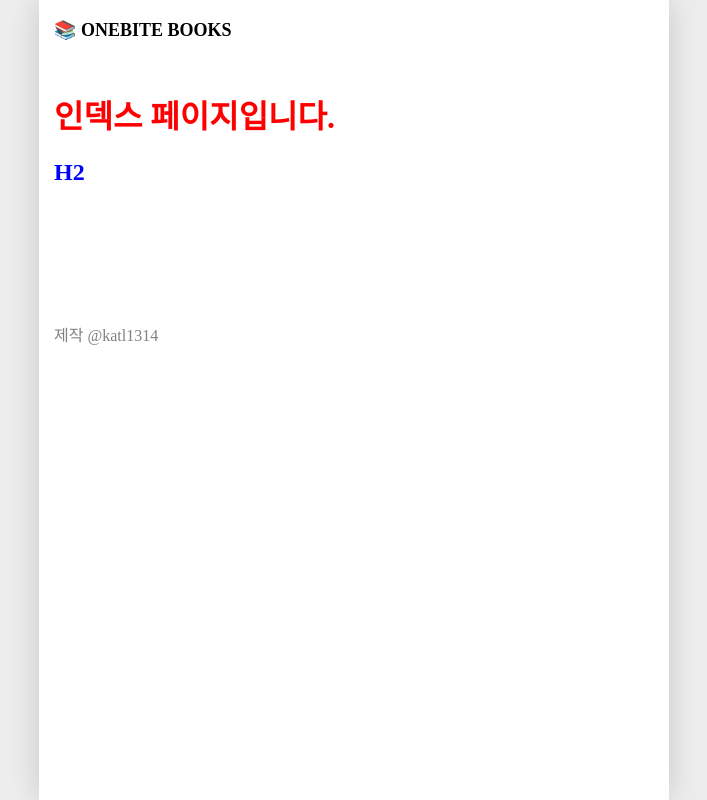
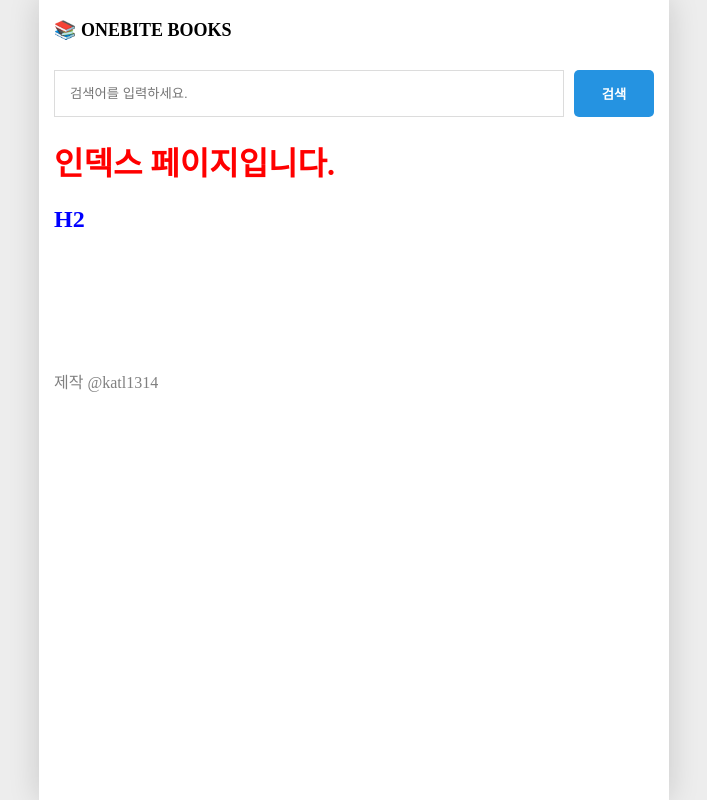
Before and after one commit to katl1314/onebit-next-pagerouter, a Next.js app: page / in a window 1280 px wide. Shown: the whole page, without its empty margins (286-993 px from the left). Built offline with nearby package versions, Linux system fonts and the light colour scheme.

Commit message:
페이지별 레이아웃 설정 (검색 레이아웃) 추가

```diff
--- /dev/null
+++ b/src/components/searchable-layout.module.css
@@ -0,0 +1,30 @@
+.searchbar_container {
+  display: flex;
+  gap: 10px;
+  margin-bottom: 20px;
+  box-sizing: border-box;
+
+  & > input {
+    flex: 1; /* 버튼 영역 제외한 나머지 영역 차지 */
+    padding: 15px;
+    border: 1px solid rgb(220, 220, 220);
+    &:hover {
+      border: 2px solid rgb(0, 0, 220);
+    }
+  }
+
+  & > button {
+    padding: 10px 20px;
+    width: 80px;
+    border-radius: 5px; /* 모서리 각도 */
+    border: none; /* 보더 숨기기 */
+    background-color: rgb(37, 147, 225);
+    color: #fff;
+    font-weight: bold;
+
+    &:hover {
+      cursor: pointer;
+      background-color: rgba(27, 147, 225, 0.5);
+    }
+  }
+}
--- /dev/null
+++ b/src/components/searchable-layout.tsx
@@ -0,0 +1,65 @@
+import type {
+  ChangeEvent,
+  FC,
+  KeyboardEventHandler,
+  PropsWithChildren,
+} from "react";
+import { useState, useRef, useEffect } from "react";
+import { useRouter } from "next/router";
+import style from "./searchable-layout.module.css";
+
+// 페이지별 레이아웃 구성 (검색가능한 레이아웃)
+const SearchableLayout: FC<PropsWithChildren> = ({ children }) => {
+  const router = useRouter();
+  const { name } = router.query; // dom접근 시 ref를 사용한다.
+  const [search, setSearch] = useState("");
+  const inputRef = useRef<HTMLInputElement>(null);
+
+  useEffect(() => {
+    if (inputRef.current) {
+      inputRef.current.value = (name ?? "") as string;
+    }
+  }, [name]); // router.query.name이 변경될때 실행한다.
+
+  const handleInputChange = (ev: ChangeEvent<HTMLInputElement>) => {
+    // 값 변경 시 상태값을 갱신한다.
+    setSearch(ev.target.value);
+  };
+
+  const handleInputKeyDown: KeyboardEventHandler<HTMLInputElement> = (ev) => {
+    const { key } = ev;
+    if (key === "Enter") {
+      // Enter 클릭 시 Submit
+      onSubmit();
+    }
+  };
+
+  const onSubmit = () => {
+    // 검색 시 /search 페이지를 불러온다.
+    if (name === search) return; // querystring값과 검색어랑 일치하면 굳이?
+    if (!search) {
+      alert("검색어를 입력하시오.");
+      return;
+    }
+    router.push(`/search?name=${search}`);
+  };
+
+  return (
+    <div>
+      <div className={style.searchbar_container}>
+        <input
+          type="text"
+          placeholder="검색어를 입력하세요."
+          value={search}
+          onChange={handleInputChange}
+          onKeyDown={handleInputKeyDown}
+          ref={inputRef}
+        />
+        <button onClick={onSubmit}>검색</button>
+      </div>
+      {children}
+    </div>
+  );
+};
+
+export default SearchableLayout;
--- a/src/pages/_app.tsx
+++ b/src/pages/_app.tsx
@@ -1,12 +1,32 @@
 import GlobalLayout from "@/components/global-layout";
 import "@/styles/globals.css";
+import { NextPage } from "next";
 import type { AppProps } from "next/app";
+import { ReactNode } from "react";
+// 글로벌 레이아웃 작업은 _app.tsx에서 처리한다.
+// 화면에 표시할 페이지 컴포넌트가 _app.tsx의 App에 전달된다.
 
-// 글로벌 레이아웃 작업은 _app.tsx에서 처리한다.
-export default function App({ Component, pageProps }: AppProps) {
+// NextComponentType과 합친다.
+// 기본 Component의 타입에는 getLayout이 없기 때문에 확장해야함.
+// https://blog.woolta.com/categories/1/posts/183
+type NextPageWithLayout = NextPage & {
+  getLayout?: (page: ReactNode) => ReactNode;
+};
+
+type ComponentWithLayout = {
+  Component: NextPageWithLayout;
+};
+
+export default function App({
+  Component,
+  pageProps,
+}: AppProps & ComponentWithLayout) {
+  // 페이지 별 레이아웃 없으면 그대로 출력한다.
+  const PageLayout = Component?.getLayout ?? ((page: ReactNode) => page);
+
   return (
-    <GlobalLayout>
-      <Component {...pageProps} />
-    </GlobalLayout>
+    <GlobalLayout>{PageLayout(<Component {...pageProps} />)}</GlobalLayout>
   );
 }
+
+// 현재 요청한 페이지 컴포넌트를 App 컴포넌트에 컴포넌트와 프롭스를 전달하여 렌더링한다.
--- a/src/pages/index.tsx
+++ b/src/pages/index.tsx
@@ -1,4 +1,6 @@
+import SearchableLayout from "@/components/searchable-layout";
 import style from "./index.module.css";
+import { ReactNode } from "react";
 export default function Home() {
   return (
     <>
@@ -7,3 +9,11 @@ export default function Home() {
     </>
   );
 }
+
+// 레이아웃 구성
+// 자바스크립트 함수는 객체이므로 함수에 속성 및 함수 추가 가능.
+Home.getLayout = (page: ReactNode) => {
+  return <SearchableLayout>{page}</SearchableLayout>;
+};
+
+// 다음과 같이 함수에 속성, 함수를 추가하면 _app.tsx의 Components에 같이 전달함.
--- a/src/pages/search/index.tsx
+++ b/src/pages/search/index.tsx
@@ -1,5 +1,6 @@
 import React from "react";
 import { useRouter } from "next/router";
+import SearchableLayout from "@/components/searchable-layout";
 
 // Next.js는 쿼리스트링을 읽는 과정에서 2번 렌더링한다.
 // 폴더 search내 index.tsx파일을 생성하면 /search로 접근 가능함.
@@ -9,4 +10,9 @@ const Search = () => {
   return <div>Search {name}</div>;
 };
 
+// Seachable Layout 추가
+Search.getLayout = (page: React.ReactNode) => {
+  return <SearchableLayout>{page}</SearchableLayout>;
+};
+
 export default Search;
```
